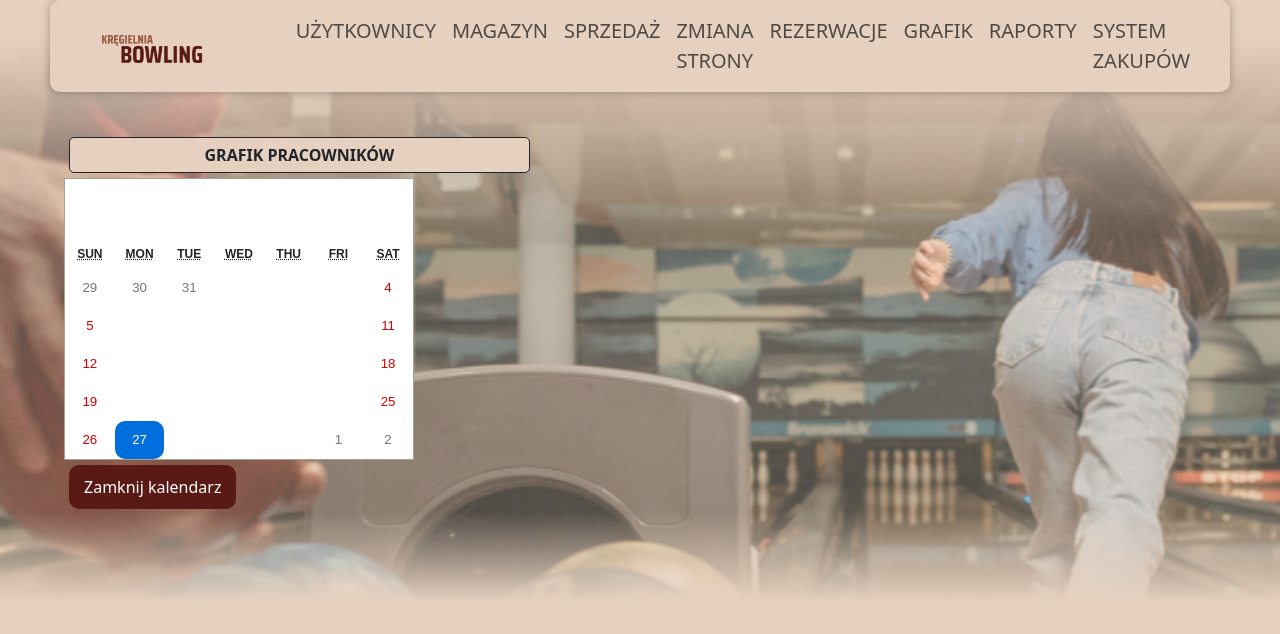
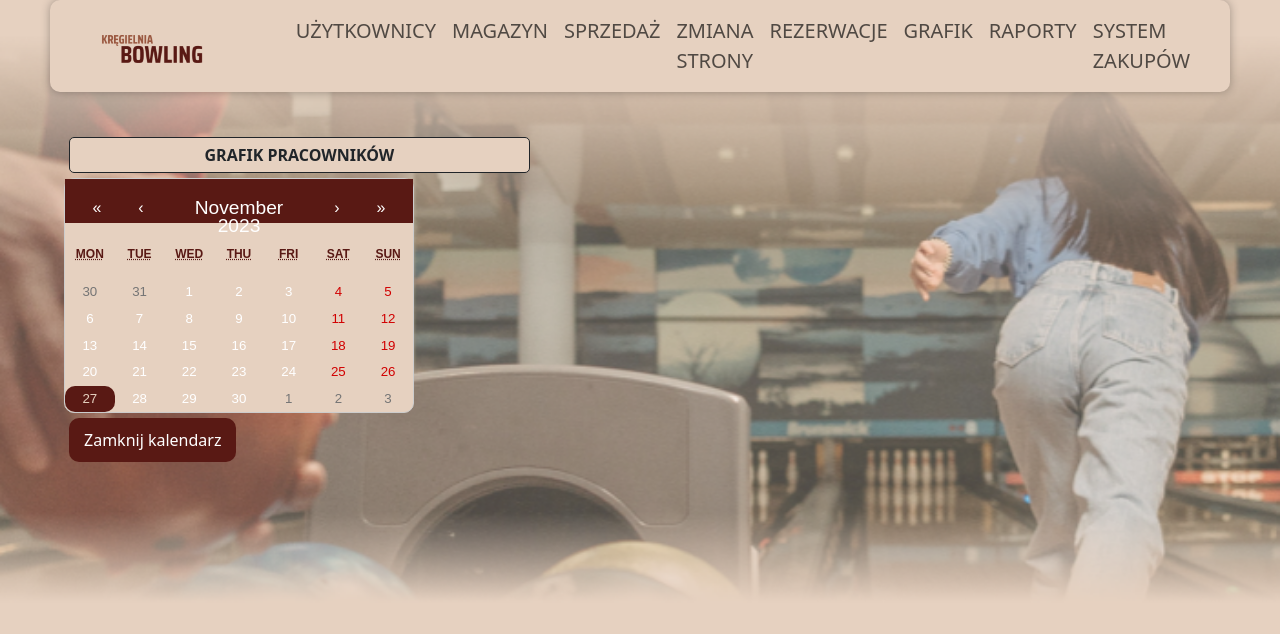
Before and after one commit to Donosik/BowlingClub, a React (Create React App) app in the folder mainfrontend/: page /management/grafik in a window 1280 px wide. Shown: the top 634 px of the page. Built offline with nearby package versions, Linux system fonts and the light colour scheme; what pdfmake would draw is missing.

Commit message:
tymczasowy kalendarz

```diff
--- /dev/null
+++ b/mainfrontend/src/pages/Schedule/WorkerSchedule.css
@@ -0,0 +1,79 @@
+/* Wstaw poniższe style do swojego pliku CSS lub uzupełnij je, aby dostosować kalendarz */
+
+
+.react-calendar {
+    max-width: 400px;
+    background-color: #E6D1C0; /* Kolor tła kalendarza */
+    color: #591914; /* Kolor tekstu kalendarza */
+    border: 1px solid #ccc;
+    border-radius: 10px; /* Zaokrąglenie rogów */
+}
+
+.react-calendar__tile {
+    padding: 10px;
+    text-align: center;
+    cursor: pointer;
+}
+
+.react-calendar__tile--now {
+    background-color: #591914; /* Kolor tła dla aktualnego dnia */
+    color: #E6D1C0; /* Kolor tekstu dla aktualnego dnia */
+}
+
+.react-calendar__tile--active {
+    background-color: #591914; /* Kolor tła dla zaznaczonego dnia */
+    color: #E6D1C0; /* Kolor tekstu dla zaznaczonego dnia */
+}
+
+.react-calendar__navigation {
+    display: flex;
+    justify-content: space-between;
+    padding: 10px;
+    background-color: #591914; /* Kolor tła dla nagłówka kalendarza */
+    color: #E6D1C0; /* Kolor tekstu dla nagłówka kalendarza */
+}
+
+.react-calendar__navigation__label {
+    font-size: 1.2em;
+}
+
+.react-calendar__month-view__weekdays {
+    display: flex;
+    justify-content: space-around;
+    margin-bottom: 10px;
+}
+
+.react-calendar__month-view__weekdays__weekday {
+    width: 2em;
+    padding: 0.5em;
+    text-align: center;
+    font-weight: bold;
+}
+.react-calendar__tile:hover,
+.react-calendar__navigation__prev2-button:hover,
+.react-calendar__navigation__prev-button:hover,
+.react-calendar__navigation__next2-button:hover,
+.react-calendar__navigation__next-button:hover,
+.react-calendar__navigation__year:hover,
+.react-calendar__navigation__label:hover,
+.react-calendar__decade-view__decade:hover,
+.react-calendar__century-view__century:hover
+{
+    background-color: transparent !important; /* Ustawienie przeźroczystego koloru po najechaniu */
+}
+
+.react-calendar__month-view__days {
+    display: flex;
+    flex-wrap: wrap;
+    justify-content: space-around;
+}
+
+.react-calendar__month-view__days__day {
+    width: 2em;
+    height: 2em;
+    margin: 0.2em;
+    display: flex;
+    align-items: center;
+    justify-content: center;
+    cursor: pointer;
+}
--- a/mainfrontend/src/pages/Schedule/WorkerSchedule.js
+++ b/mainfrontend/src/pages/Schedule/WorkerSchedule.js
@@ -1,6 +1,7 @@
 import React, { useState } from 'react';
 import Calendar from 'react-calendar';
 import 'react-calendar/dist/Calendar.css';
+import './WorkerSchedule.css';
 
 export default function WorkerSchedule({ workersSchedule }) {
     const [selectedWorker, setSelectedWorker] = useState(null);
@@ -33,22 +34,20 @@ export default function WorkerSchedule({ workersSchedule }) {
     return (
         <div className="table-container">
             <div className="table-name">GRAFIK PRACOWNIKÓW</div>
-            <div className="table-container">
 
-            </div>
+
+
             <div className="calendar-container">
+
                 <Calendar
                     value={selectedDate || new Date()}
                     onChange={handleCalendarChange}
-                    style={{
-                        backgroundColor: '#E6D1C0',
-                        color: '#591914',
-                    }}
-                    calendarType="US"
+
                 />
                 {selectedDate && (
                     <div>
-                        <h2>Pracownicy w dniu {selectedDate.toLocaleDateString()}</h2>
+                        <div className="table-name">PRACOWNICY W DNIU {selectedDate.toLocaleDateString()}</div>
+                        <div className="table-container">
                         <table className="table-bordered">
                             <thead>
                             <tr>
@@ -81,7 +80,7 @@ export default function WorkerSchedule({ workersSchedule }) {
                             ))}
                             </tbody>
                         </table>
-                    </div>
+                    </div> </div>
                 )}
                 <button onClick={handleCloseCalendar}>Zamknij kalendarz</button>
             </div>
```
